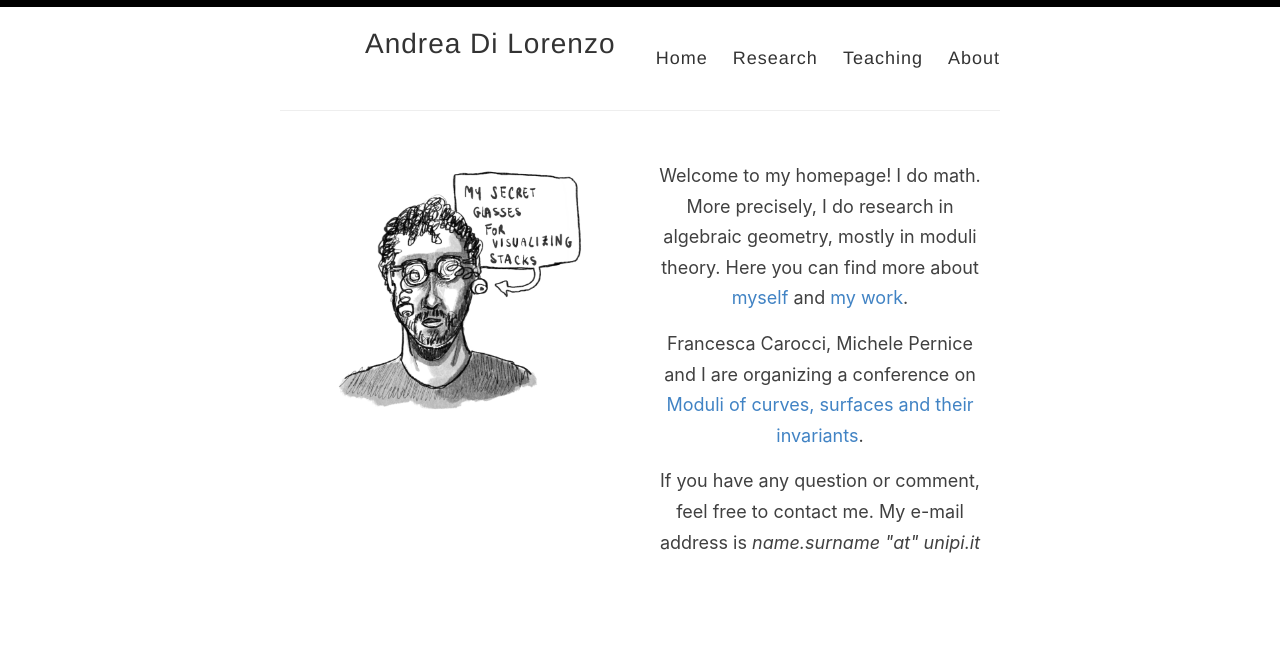
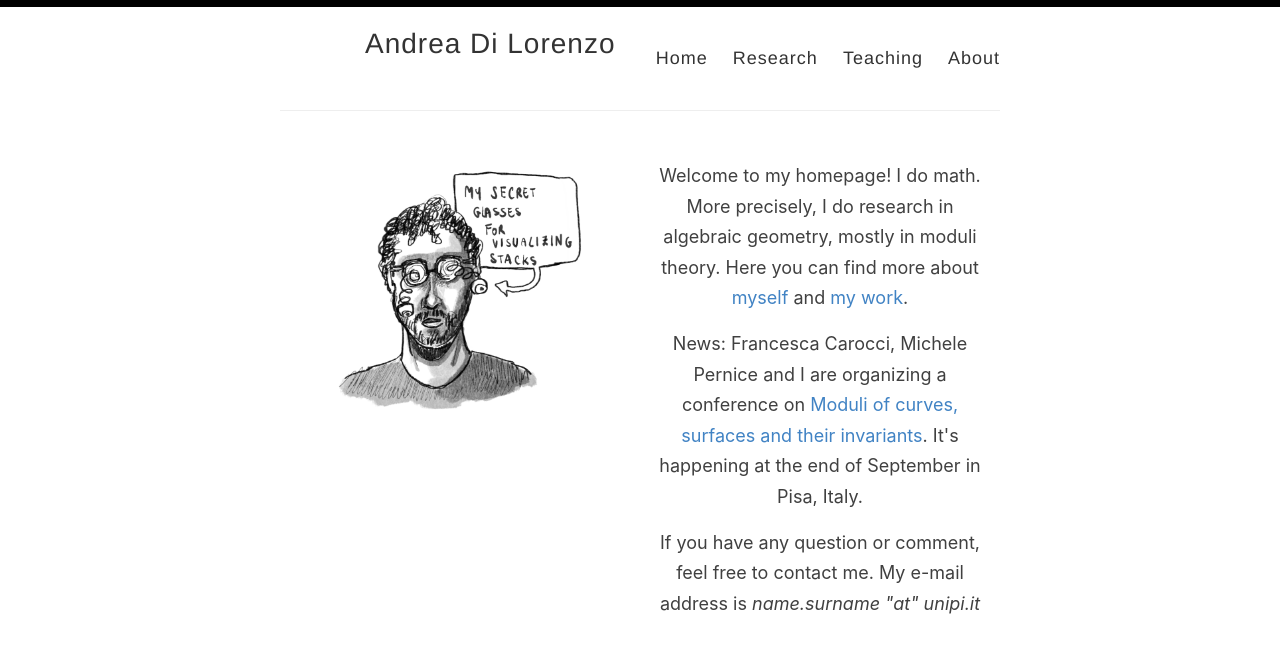
Before and after one commit to anddil/anddil.github.io, a Jekyll site: the page built from index.html, in a window 1280 px wide. Shown: the top 653 px of the page. Built offline with Jekyll 4.4.1, drawn with Linux system fonts in a browser that asks for light colours; the list of posts is cut into pages by our own code.

Commit message:
Update index.html

```diff
--- a/index.html
+++ b/index.html
@@ -51,7 +51,8 @@
    I do math. More precisely, I do research in algebraic geometry, mostly in moduli theory.
    Here you can find more about <a href="{{ site.baseurl }}/about">myself</a> and
     <a href="{{ site.baseurl }}/research">my work</a>. </p>
-  <p> Francesca Carocci, Michele Pernice and I are organizing a conference on <a href="https://indico.sns.it/event/98/">Moduli of curves, surfaces and their invariants</a>.</p>
+  <p> News: Francesca Carocci, Michele Pernice and I are organizing a conference on <a href="https://indico.sns.it/event/98/">Moduli of curves, surfaces and their invariants</a>.
+      It's happening at the end of September in Pisa, Italy.</p>
   <p> If you have any question or comment, feel free to contact me.
     My e-mail address is <i> name.surname "at" unipi.it </i> </p>
 </div>
```
